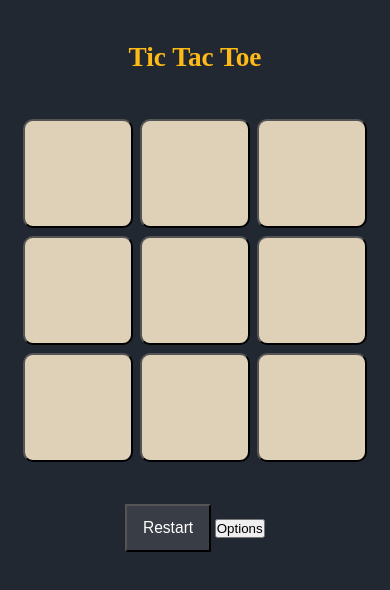
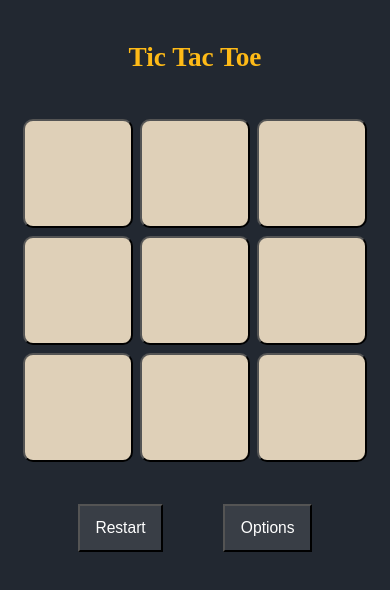
Before and after one commit to Aditya-KL/Bio, a plain HTML site: page TicTacToe/multi.html in a window 390 px wide. Drawn offline with Linux system fonts and the light colour scheme.

Commit message:
Styling Option Button

```diff
--- a/TicTacToe/game.css
+++ b/TicTacToe/game.css
@@ -61,16 +61,24 @@ h1{
     display: none;
 }
 
-#reset_btn{
+#reset_btn,
+#menu_btn {
     background-color: #393E46;
     color: white;
     padding: 1vh;
     font-size: 110%;
     margin-top: 2.5vh;
 }
-#reset_btn:hover{
+
+#reset_btn:hover,
+#menu_btn:hover {
     background-color: #32363b;
     padding: 1.1vh;
+}
+
+#btn {
+    display: flex;
+    gap: 60px;
 }
 
 @media (max-width: 768px) {
@@ -93,7 +101,8 @@ h1{
         font-size: 6vw;
     }
 
-    #reset_btn {
+    #reset_btn,
+    #menu_btn {
         font-size: 4vw;
         padding: 1.5vh 4vw;
     }
```
